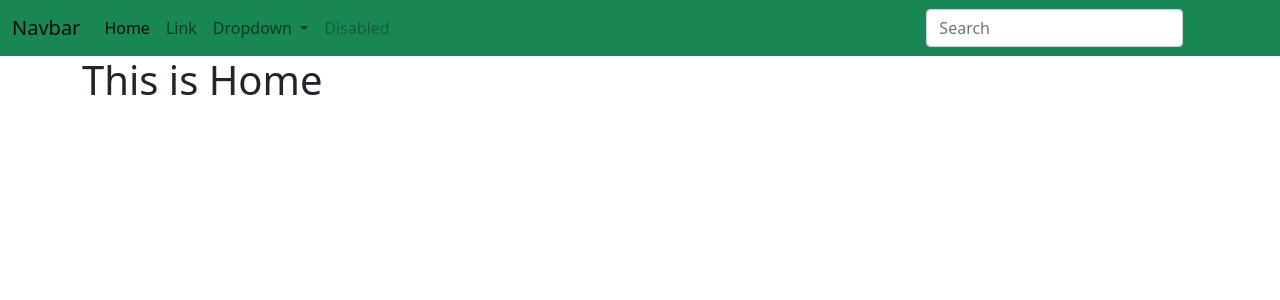
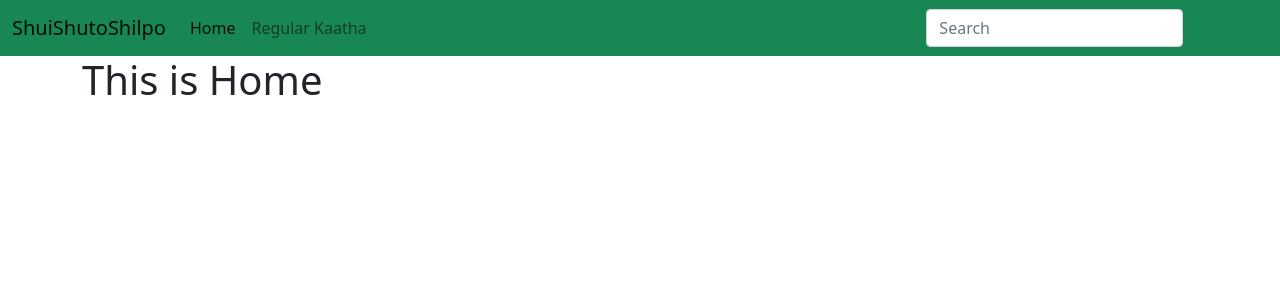
Before and after one commit to Jayed19/Shuishutoshilpo, a Django app: page / in a window 1280 px wide. Shown: the top 300 px of the page. Run offline with Django 3.2, Linux system fonts and the light colour scheme.

Commit message:
Nav-Bar hyperlink Added

```diff
--- a/Kaatha/templates/layout.html
+++ b/Kaatha/templates/layout.html
@@ -19,32 +19,20 @@
     <!--  Navigation Bar Start-->
 <nav class="navbar navbar-expand-lg navbar-light bg-success">
   <div class="container-fluid">
-    <a class="navbar-brand" href="#">Navbar</a>
+    <a class="navbar-brand" href="/">ShuiShutoShilpo</a>
     <button class="navbar-toggler" type="button" data-bs-toggle="collapse" data-bs-target="#navbarSupportedContent" aria-controls="navbarSupportedContent" aria-expanded="false" aria-label="Toggle navigation">
       <span class="navbar-toggler-icon"></span>
     </button>
     <div class="collapse navbar-collapse" id="navbarSupportedContent">
       <ul class="navbar-nav me-auto mb-2 mb-lg-0">
         <li class="nav-item">
-          <a class="nav-link active" aria-current="page" href="#">Home</a>
+          <a class="nav-link active" aria-current="page" href="/">Home</a>
         </li>
         <li class="nav-item">
-          <a class="nav-link" href="#">Link</a>
+          <a class="nav-link" href="/regular">Regular Kaatha</a>
         </li>
-        <li class="nav-item dropdown">
-          <a class="nav-link dropdown-toggle" href="#" id="navbarDropdown" role="button" data-bs-toggle="dropdown" aria-expanded="false">
-            Dropdown
-          </a>
-          <ul class="dropdown-menu" aria-labelledby="navbarDropdown">
-            <li><a class="dropdown-item" href="#">Action</a></li>
-            <li><a class="dropdown-item" href="#">Another action</a></li>
-            <li><hr class="dropdown-divider"></li>
-            <li><a class="dropdown-item" href="#">Something else here</a></li>
-          </ul>
-        </li>
-        <li class="nav-item">
-          <a class="nav-link disabled" href="#" tabindex="-1" aria-disabled="true">Disabled</a>
-        </li>
+
+
       </ul>
       <form class="d-flex">
         <input class="form-control me-2" type="search" placeholder="Search" aria-label="Search">
```
